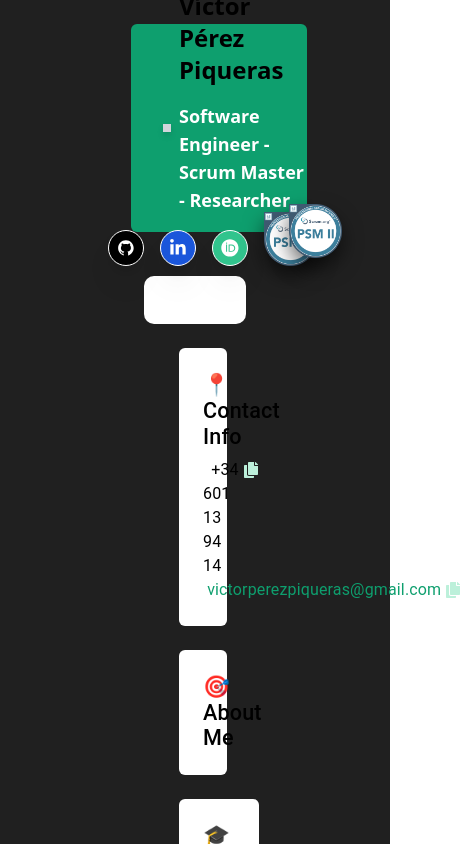
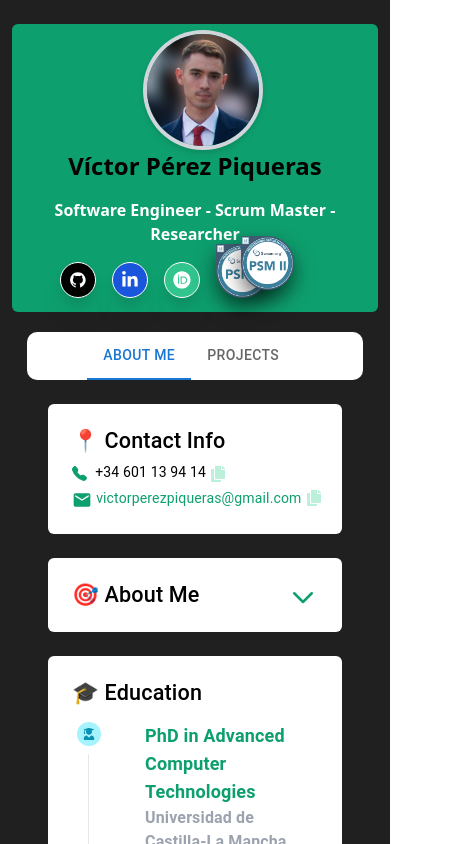
Before and after one commit to victorperezpiqueras/victorperezpiqueras.github.io, a React (Vite) app: page / in a window 390 px wide. Shown: the top 844 px of the page, 461 px wide, since content can reach past the window. Built offline with nearby package versions, Linux system fonts and the light colour scheme.

Commit message:
mobile friendly

```diff
--- a/src/App.tsx
+++ b/src/App.tsx
@@ -62,8 +62,8 @@ function App() {
   return (
     <div className="App">
       <div className="container flex flex-col justify-center">
-        <div className="container justify-center m-4 h-52 flex flex-row items-center bg-green-500 rounded">
-          <div className="flex w-30 ml-12 justify-center">
+        <div className="justify-center py-8 mt-4 xs:h-72 md:h-52 flex xs:flex-col md:flex-row items-center bg-green-500 rounded">
+          <div className="flex w-30 h-30 ml-4 justify-center">
             <img
               className="aspect-square w-28 lg:w-48 rounded-full drop-shadow-md ring-4 ring-gray-300"
               src={portfolio}
@@ -71,12 +71,12 @@ function App() {
             />
           </div>
 
-          <div className="container basis-3/5">
-            <p className="flex justify-center text-black font-bold text-2xl md:text-3xl lg:text-5xl">
+          <div className="container basis-3/5 pb-1">
+            <p className="flex justify-center text-center mt-1 text-black font-bold text-2xl md:text-3xl lg:text-5xl">
               {portfolioData.header.name}
             </p>
 
-            <p className="flex justify-center font-bold text-lg md:text-xl lg:text-2xl">
+            <p className="flex justify-center text-center font-bold text-base md:text-xl lg:text-2xl">
               {portfolioData.header.title}
             </p>
 
@@ -158,11 +158,10 @@ function App() {
               </a>
             </div>
           </div>
-          <div className="basis-1/5"></div>
         </div>
-        <div className="container flex flex-col w-full">
+        <div className="flex flex-col w-full">
           <Box
-            className="w-2/3"
+            className="w-11/12 md:w-2/3"
             sx={{
               bgcolor: "white",
               alignSelf: "center",
@@ -188,7 +187,7 @@ function App() {
               <Tab label="My Bookshelf" />
             </Tabs>
           </Box>
-          <div className="container w-full items-center">
+          <div className="w-full items-center">
             <TabPanel value={value} index={0}>
               <AboutMe aboutData={portfolioData.aboutMe} />
             </TabPanel>
--- a/src/pages/AboutMe/AboutMe.tsx
+++ b/src/pages/AboutMe/AboutMe.tsx
@@ -125,17 +125,19 @@ function AboutMe(props: AboutMeProps) {
   ]);
 
   return (
-    <div className="container flex flex-row xs:flex-wrap lg:flex-nowrap space-y-6 lg:space-y-0 lg:space-x-6 items-start">
+    <div className="flex flex-row xs:flex-wrap lg:flex-nowrap space-y-6 lg:space-y-0 lg:space-x-6 items-start">
       <div className="container flex flex-col basis-100 lg:basis-1/2 space-y-6">
         <div className="flex flex-col bg-white rounded text-black p-4">
           <h4>📍 Contact Info</h4>
           <span className="flex flex-row" onClick={copyPhone}>
             <BsFillTelephoneFill
-              className="mt-1 text-green-500"
+              className="mt-1 text-green-500 min-w-max"
               size={"15px"}
             />{" "}
             &nbsp;&nbsp;
-            {props.aboutData.contactInfo.phone}
+            <span className="text-sm md:text-base">
+              {props.aboutData.contactInfo.phone}
+            </span>
             <Tooltip
               content={copiedPhone ? "Copied!" : "Copy to clipboard"}
               style="dark"
@@ -155,7 +157,8 @@ function AboutMe(props: AboutMeProps) {
             </Tooltip>
           </span>
           <span className="flex flex-row">
-            <MdEmail className="mt-1 text-green-500" size={"20px"} /> &nbsp;{" "}
+            <MdEmail className="mt-1 text-green-500 min-w-max" size={"20px"} />{" "}
+            &nbsp;{" "}
             <a
               className="text-green-500"
               href="mailto:victorperezpiqueras@gmail.com"
@@ -163,7 +166,9 @@ function AboutMe(props: AboutMeProps) {
                 textDecoration: "none",
               }}
             >
-              {props.aboutData.contactInfo.email}
+              <span className="text-sm md:text-base">
+                {props.aboutData.contactInfo.email}
+              </span>
             </a>
             <Tooltip
               content={copiedEmail ? "Copied!" : "Copy to clipboard"}
--- a/src/pages/Resume/Resume.tsx
+++ b/src/pages/Resume/Resume.tsx
@@ -1,7 +1,7 @@
 import { Button } from "flowbite-react";
-import { useEffect, useState } from "react";
 import { MdFileDownload } from "react-icons/md";
 import useAnalyticsEventTracker from "../../shared/GoogleTagManager";
+import { isMobileScreen } from "../../shared/isMobile";
 
 type ResumeProps = {
   cv: string;
@@ -9,20 +9,6 @@ type ResumeProps = {
 
 function Resume(props: ResumeProps) {
   let cv = new URL(`../../assets/${props.cv}`, import.meta.url).href;
-  const [width, setWidth] = useState<number>(window.innerWidth);
-
-  function handleWindowSizeChange() {
-    setWidth(window.innerWidth);
-  }
-  useEffect(() => {
-    window.addEventListener("resize", handleWindowSizeChange);
-    return () => {
-      window.removeEventListener("resize", handleWindowSizeChange);
-    };
-  }, []);
-
-  const isMobile = width <= 768;
-
   return (
     <div className="flex flex-col justify-start items-center space-y-4 text-black h-screen">
       <a
@@ -41,7 +27,7 @@ function Resume(props: ResumeProps) {
           Download
         </Button>
       </a>
-      {isMobile ? (
+      {isMobileScreen() ? (
         <></>
       ) : (
         <iframe
--- /dev/null
+++ b/src/shared/isMobile.ts
@@ -0,0 +1,7 @@
+// get if is mobile if screen width is less than 768px
+export const isMobileScreen = () => {
+  if (typeof window !== "undefined") {
+    return window.innerWidth < 768;
+  }
+  return false;
+};
--- a/tailwind.config.js
+++ b/tailwind.config.js
@@ -7,6 +7,9 @@ module.exports = {
   theme: {
     container: {
       center: true,
+      screens: {
+        xs: "100%",
+      },
     },
     extend: {
       rotate: {
```
